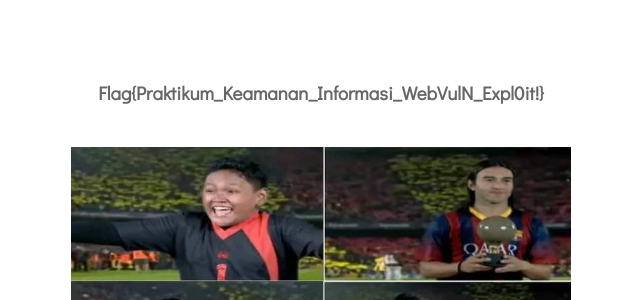
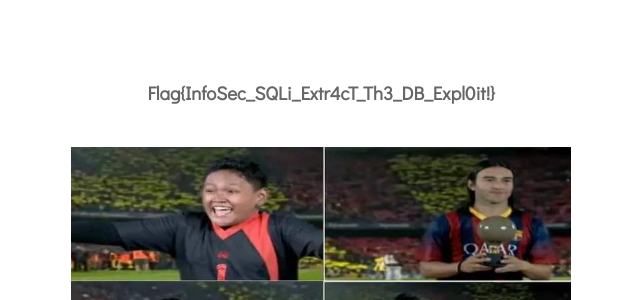
Before and after one commit to adhiyaksactf/sqli-part2, a PHP site: page /Congratss-Th1s-Fl4G-4Y0u-M4558r000-dvkCC821kXv.php in a window 1280 px wide. Shown: the part 160-460 px from the top of the page, without its empty margins (319-959 px from the left). Run offline with PHP 8.4, Linux system fonts and the light colour scheme.

Commit message:
Update Congratss-Th1s-Fl4G-4Y0u-M4558r000-dvkCC821kXv.php

```diff
--- a/Congratss-Th1s-Fl4G-4Y0u-M4558r000-dvkCC821kXv.php
+++ b/Congratss-Th1s-Fl4G-4Y0u-M4558r000-dvkCC821kXv.php
@@ -26,7 +26,7 @@
 <div id="wrapper">
 	<div id="three-column" class="container">
 		<div class="title">
-			<h3>Flag{Praktikum_Keamanan_Informasi_WebVulN_Expl0it!}</h3>
+			<h3>Flag{InfoSec_SQLi_Extr4cT_Th3_DB_Expl0it!}</h3>
             <br><br>
 			<img src="images/messi.png" alt="Girl in a jacket" style="width:500px;height:600px;">
 		</div>
```
